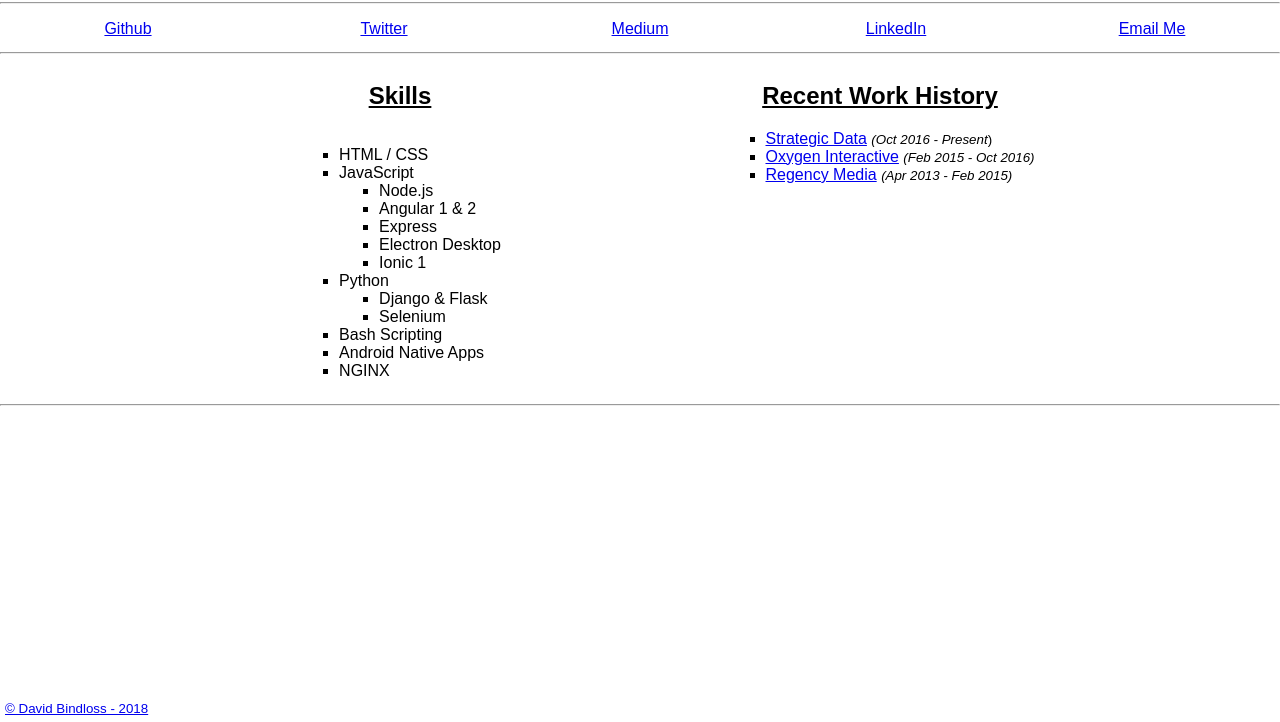
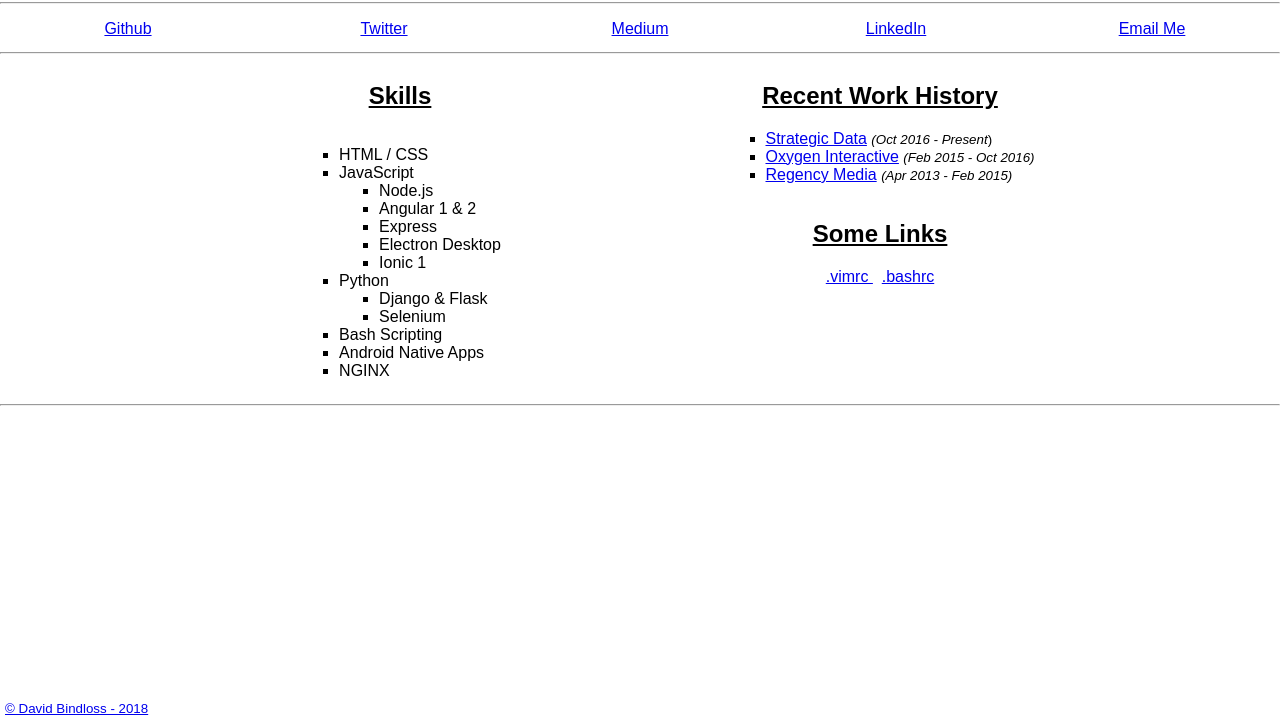
Before and after one commit to fossabot/davidbindloss.github.io, a plain HTML site: page index.html in a window 1280 px wide. Shown: the part 78-800 px from the top of the page. Drawn offline with Linux system fonts and the light colour scheme.

```diff
--- a/index.html
+++ b/index.html
@@ -5,7 +5,7 @@
   <meta name="viewport" content="width=device-width, initial-scale=1.0">
   <meta http-equiv="X-UA-Compatible" content="ie=edge">
   <meta name="description" content="Hi! I'm David, I'm a Melbourne Based Programmer with more ideas than time.">
-  <title>David Bindloss | Programmer Man</title>
+  <title>David Bindloss</title>
   <style>
     html {
       font-family: 'Arial', serif;
@@ -14,8 +14,10 @@
       padding: 0;
       margin: 0;
     }
+
     #title,
     #links,
+    #some-links,
     main section h2  {
       text-align: center;
     }
@@ -163,6 +165,15 @@
         </li>
       </ol>
     </div>
+    <div id="some-links">
+      <h2><u>Some Links</u></h2>
+        <a rel="noopener" target="_blank" href="https://gist.github.com/DavidBindloss/d617d5299fac008272d27bf1d0f4c7a9">
+          .vimrc
+        </a> &nbsp;
+        <a rel="noopener" target="_blank" href="https://gist.github.com/DavidBindloss/ebebc628fc6f8f5d123b8c3acca476f2">
+          .bashrc
+        </a>
+    </div>
     </section>
   </main>
   <hr>
```
